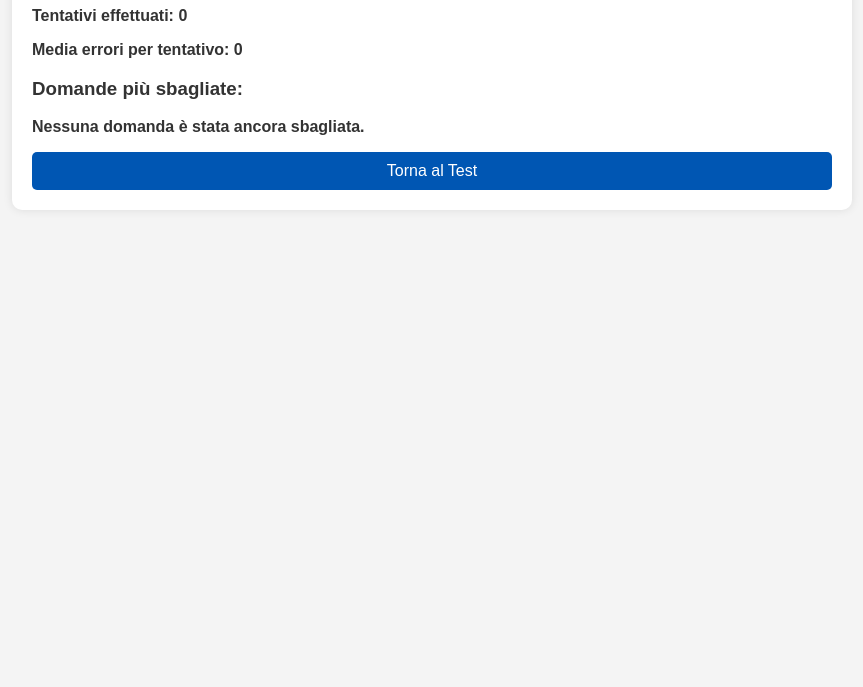
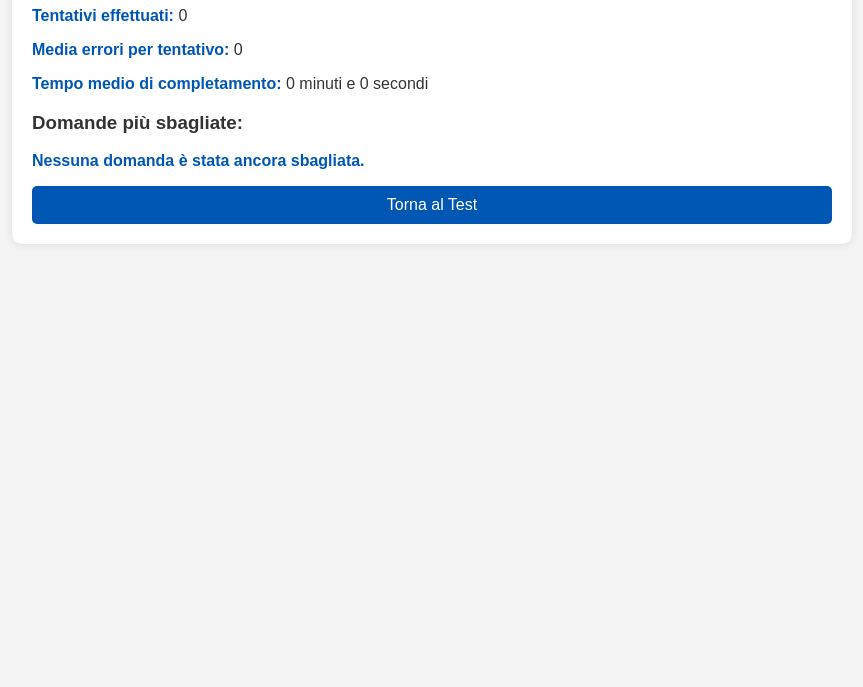
Before and after one commit to marcosavoldi/Esamebiochimica, a plain HTML site: page control_panel.html in a window 1280 px wide. Shown: the part 113-800 px from the top of the page, without its empty margins (208-1071 px from the left). Drawn offline with Linux system fonts and the light colour scheme.

Commit message:
inserimento timer e tempo medio

```diff
--- a/control_panel.html
+++ b/control_panel.html
@@ -16,7 +16,7 @@
 
         h1 {
             text-align: center;
-            color: #0056b3;
+            color: #333;
         }
 
         .container {
@@ -63,6 +63,18 @@
                 font-size: 14px;
             }
         }
+
+        .stats p strong {
+            color: #0056b3;
+            /* Blu per il testo base in grassetto */
+            font-weight: bold;
+        }
+
+        .stats p span {
+            color: #333;
+            /* Nero per il testo non in grassetto */
+            font-weight: normal;
+        }
     </style>
 </head>
 
@@ -83,14 +95,21 @@
             // Recupera i dati dal Local Storage
             var attempts = parseInt(localStorage.getItem('attempts')) || 0;
             var totalErrors = parseInt(localStorage.getItem('totalErrors')) || 0;
+            var totalTimeSpent = parseInt(localStorage.getItem('totalTimeSpent')) || 0; // Tempo totale passato
             var wrongAnswers = JSON.parse(localStorage.getItem('wrongAnswers')) || {};
 
             // Calcola la media degli errori
             var averageErrors = attempts > 0 ? (totalErrors / attempts).toFixed(2) : 0;
 
-            // Mappatura delle domande con il testo reale (sostituisci questo con le tue domande)
+            // Calcola il tempo medio (in secondi) e lo converte in formato minuti e secondi
+            var averageTime = attempts > 0 ? (totalTimeSpent / attempts) : 0;
+            var averageMinutes = Math.floor(averageTime / 60);
+            var averageSeconds = Math.floor(averageTime % 60);
+
+
+            // Mappatura delle domande con il testo reale (puoi sostituire queste domande con quelle del quiz completo)
             var questionTexts = {
-                q0: 'Quale tra i seguenti enzimi è più comunemente misurato per diagnosticare un danno epatico?',
+                q0q0: 'Quale tra i seguenti enzimi è più comunemente misurato per diagnosticare un danno epatico?',
                 q1: 'Quale parametro è un indicatore di funzione renale?',
                 q2: 'L\'aumento della bilirubina nel sangue è associato a quale condizione?',
                 q3: 'Qual è l\'enzima più comunemente associato all\'infarto miocardico?',
@@ -100,7 +119,26 @@
                 q7: 'L\'amilasi è un enzima utilizzato per diagnosticare problemi a quale organo?',
                 q8: 'La misurazione della glicemia viene utilizzata principalmente per diagnosticare quale patologia?',
                 q9: 'La clearance della creatinina misura la funzionalità di quale organo?',
-                // Continua con tutte le altre domande fino a q23 (per esempio)
+                q10: 'Quale lipoproteina è considerata "colesterolo buono"?',
+                q11: 'Quale sostanza viene misurata per valutare l\'acidosi metabolica?',
+                q12: 'Qual è il range normale del pH sanguigno?',
+                q13: 'Un aumento dell\'LDH (Lattato deidrogenasi) può essere indicativo di:',
+                q14: 'Il test del PSA è utilizzato per monitorare quale patologia?',
+                q15: 'Quale valore viene misurato per valutare lo stato di idratazione di un paziente?',
+                q16: 'Quale enzima è elevato nella pancreatite acuta?',
+                q17: 'Il livello di albumina nel sangue è utilizzato per valutare:',
+                q18: 'Quale delle seguenti non è una lipoproteina?',
+                q19: 'Il dosaggio dell\'HbA1c è importante nella gestione di:',
+                q20: 'Un aumento della fosfatasi alcalina è associato a malattie di:',
+                q21: 'La determinazione del tempo di protrombina valuta la funzionalità di:',
+                q22: 'L\'aumento della troponina indica solitamente:',
+                q23: 'L\'iperlipidemia può aumentare il rischio di:',
+                q24: 'L\'aumento dei livelli di lattato nel sangue può essere un segno di:',
+                q25: 'Quale tra questi è un indicatore di danno muscolare?',
+                q26: 'Il rapporto albumina/globulina è usato per valutare:',
+                q27: 'L\'aumento del livello di urea nel sangue può essere indicativo di:',
+                q28: 'Quale marcatore è utilizzato per il monitoraggio del carcinoma ovarico?',
+                q29: 'La concentrazione plasmatica di potassio è importante per la regolazione di:',
             };
 
             // Mappatura delle risposte corrette
@@ -115,12 +153,32 @@
                 q7: 'Pancreas',
                 q8: 'Diabete mellito',
                 q9: 'Reni',
-                // Continua con le risposte corrette per tutte le altre domande
+                q10: 'HDL',
+                q11: 'Bicarbonato',
+                q12: '7.35 - 7.45',
+                q13: 'Danno muscolare',
+                q14: 'Cancro alla prostata',
+                q15: 'Sodio',
+                q16: 'Amilasi',
+                q17: 'Funzione epatica',
+                q18: 'Troponina',
+                q19: 'Diabete',
+                q20: 'Ossa e fegato',
+                q21: 'Fegato',
+                q22: 'Infarto miocardico',
+                q23: 'Malattie cardiovascolari',
+                q24: 'Ipossiemia',
+                q25: 'CK (Creatina Chinasi)',
+                q26: 'Funzione epatica',
+                q27: 'Insufficienza renale',
+                q28: 'CA 125',
+                q29: 'Equilibrio idrosalino e attività elettrica del cuore',
             };
 
             // Mostra le statistiche nel div
-            statsDiv.innerHTML = `<p>Tentativi effettuati: ${attempts}</p>`;
-            statsDiv.innerHTML += `<p>Media errori per tentativo: ${averageErrors}</p>`;
+            statsDiv.innerHTML = `<p><strong>Tentativi effettuati:</strong> <span>${attempts}</span></p>`;
+            statsDiv.innerHTML += `<p><strong>Media errori per tentativo:</strong> <span>${averageErrors}</span></p>`;
+            statsDiv.innerHTML += `<p><strong>Tempo medio di completamento:</strong> <span>${averageMinutes} minuti e ${averageSeconds} secondi</span></p>`;
 
             // Mostra le domande più sbagliate con il testo reale della domanda e la risposta corretta
             statsDiv.innerHTML += "<h3>Domande più sbagliate:</h3>";
@@ -132,12 +190,15 @@
                         var questionKey = entry[0];
                         var questionText = questionTexts[questionKey] || 'Domanda non trovata'; // Recupera il testo della domanda
                         var correctAnswer = correctAnswers[questionKey] || 'Risposta corretta non trovata'; // Recupera la risposta corretta
-                        statsDiv.innerHTML += `<p>${index + 1}. ${questionText}: Risposta corretta - ${correctAnswer} (Sbagliata ${entry[1]} volte)</p>`;
+                        statsDiv.innerHTML += `<p><strong>${index + 1}. ${questionText}:</strong> <span>Risposta corretta - ${correctAnswer} (Sbagliata ${entry[1]} volte)</span></p>`;
                     });
             } else {
-                statsDiv.innerHTML += "<p>Nessuna domanda è stata ancora sbagliata.</p>";
+                statsDiv.innerHTML += "<p><strong>Nessuna domanda è stata ancora sbagliata.</strong></p>";
             }
         }
+
+        // Carica le statistiche al caricamento della pagina
+        window.onload = loadStats;
 
         // Carica le statistiche al caricamento della pagina
         window.onload = loadStats;
```
